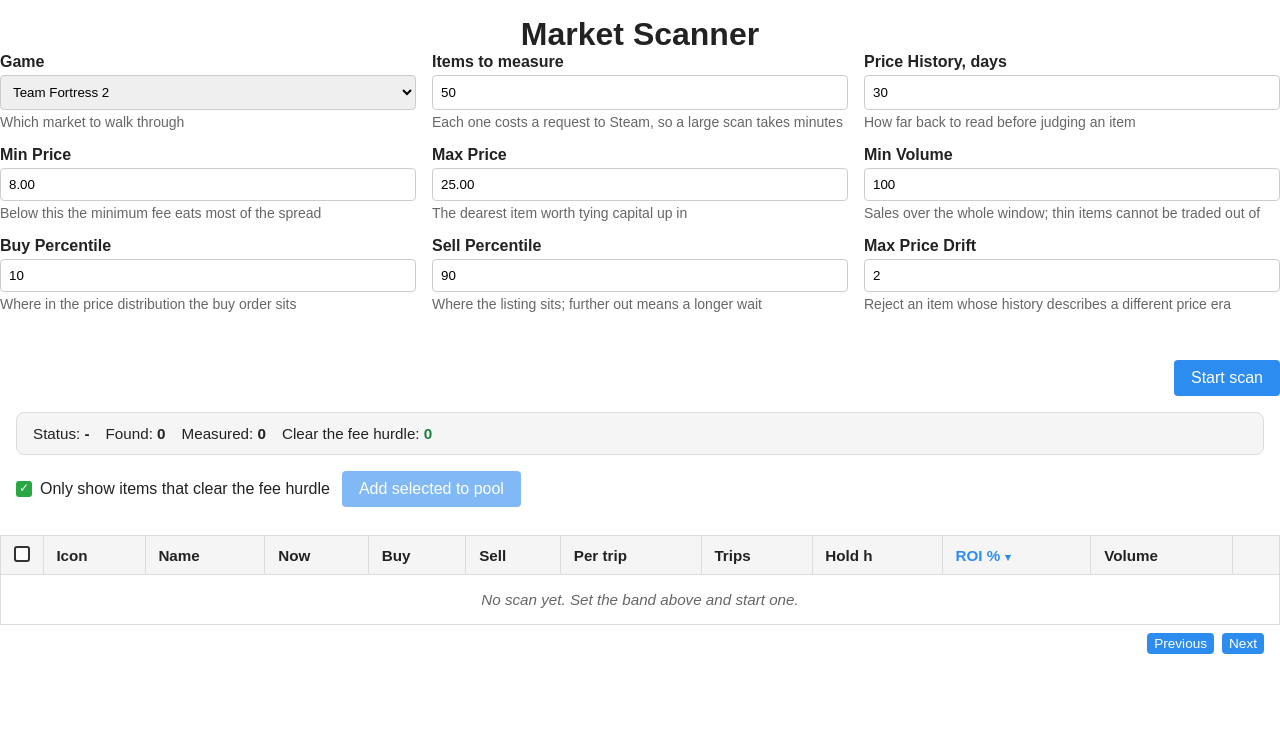
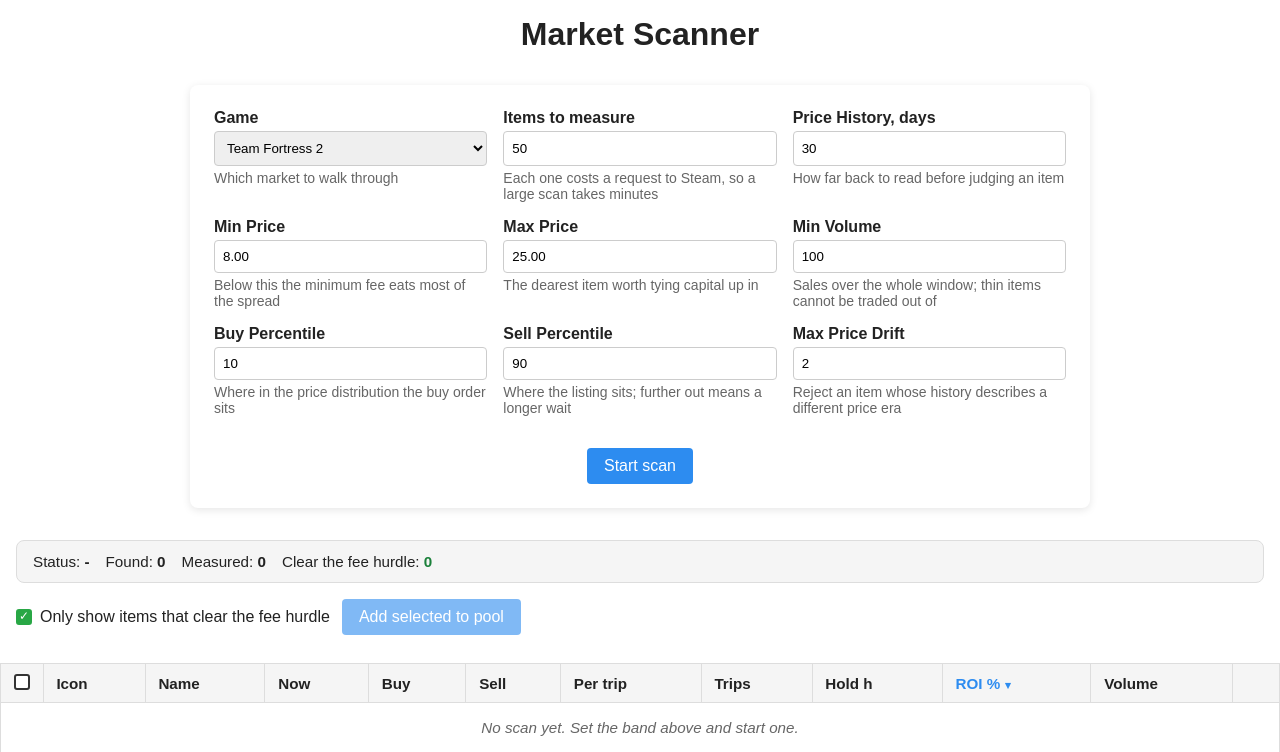
Before and after one commit to SlightlyMadMax/smt-backend, a Python web app: template smt/templates/scanner.html in a window 1280 px wide. Shown: the part 77-829 px from the top of the page. Before the commit the page ends 731 px from the top, so only its background shows below. Run offline with Jinja, Linux system fonts and the light colour scheme; the template is opened without the code that fills it, so the values that code supplies are empty.

Commit message:
bring back the settings checkboxes and give the scanner form some room

```diff
--- /dev/null
+++ b/smt/static/css/scanner.css
@@ -0,0 +1,21 @@
+.scan-page-name {
+  margin-bottom: 2rem;
+}
+
+.scan-form {
+  max-width: 900px;
+  margin: 0 auto 2rem;
+  padding: 1.5rem;
+  background: var(--color-surface);
+  border-radius: var(--radius-lg);
+  box-shadow: 0 2px 8px rgba(0, 0, 0, 0.1);
+}
+
+.scan-form .form-actions {
+  justify-content: center;
+  margin-top: 1rem;
+}
+
+.scan-form .form-row:last-of-type .form-group {
+  margin-bottom: 0;
+}
--- a/smt/templates/scanner.html
+++ b/smt/templates/scanner.html
@@ -2,14 +2,15 @@
 
 {% block extra_css %}
 <link rel="stylesheet" href="{{ static_url('css/pool_items.css') }}">
+<link rel="stylesheet" href="{{ static_url('css/scanner.css') }}">
 {% endblock %}
 
 {% block title %}Market Scanner — Steam Market Trader{% endblock %}
 
 {% block content %}
-<h1 class="page-name">Market Scanner</h1>
+<h1 class="page-name scan-page-name">Market Scanner</h1>
 
-<form id="scan-form" class="settings-section">
+<form id="scan-form" class="scan-form">
     <div class="form-row">
         <div class="form-group">
             <label for="app_id">Game</label>
--- a/smt/templates/settings.html
+++ b/smt/templates/settings.html
@@ -129,13 +129,13 @@
 
             <div class="form-row">
                 <div class="form-group">
-                    <label for="price_refresh_interval_minutes">Price Refresh Interval, minutes</label>
+                    <label for="price_refresh_interval_minutes">Price Refresh, minutes</label>
                     <input type="number" step="1" min="5" name="price_refresh_interval_minutes" value="{{ settings.price_refresh_interval_minutes }}" required>
                     <small>How often price history and the order book are pulled from Steam</small>
                 </div>
 
                 <div class="form-group">
-                    <label for="stats_refresh_interval_minutes">Indicator Refresh Interval, minutes</label>
+                    <label for="stats_refresh_interval_minutes">Indicator Refresh, minutes</label>
                     <input type="number" step="1" min="10" name="stats_refresh_interval_minutes" value="{{ settings.stats_refresh_interval_minutes }}" required>
                     <small>How often the targets are recomputed from stored history</small>
                 </div>
@@ -154,6 +154,7 @@
             <div class="form-group">
                 <label class="checkbox-label">
                     <input type="checkbox" name="emergency_stop" {% if settings.emergency_stop %}checked{% endif %}>
+                    <span class="checkbox-custom"></span>
                     Emergency Stop - Disable All Trading
                 </label>
                 <small>Immediately stop all trading activities</small>
@@ -162,6 +163,7 @@
             <div class="form-group">
                 <label class="checkbox-label">
                     <input type="checkbox" name="cancel_untracked_orders" {% if settings.cancel_untracked_orders %}checked{% endif %}>
+                    <span class="checkbox-custom"></span>
                     Cancel Untracked Orders
                 </label>
                 <small>Cancel buy orders and listings on Steam that no position accounts for</small>
```
